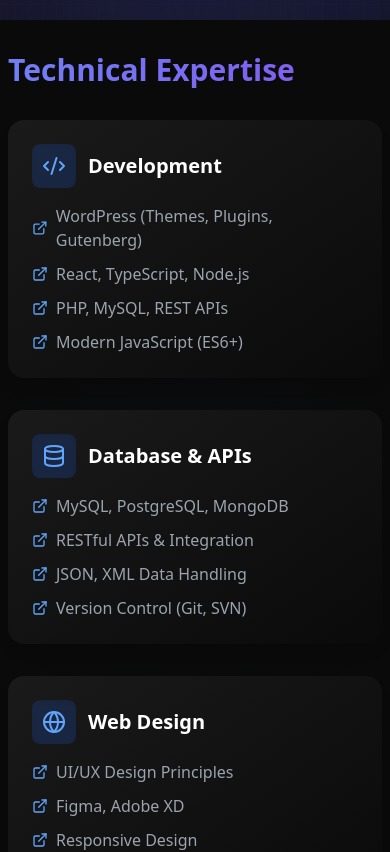
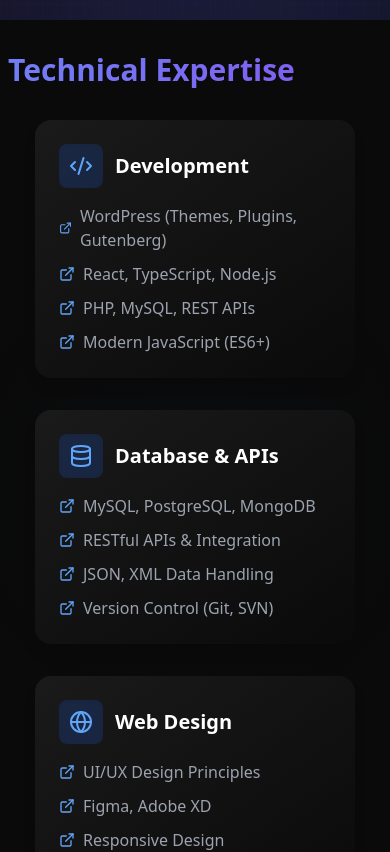
Before and after one commit to rugube/portfolio, a React (Vite) app: page / in a window 390 px wide. Shown: the part 740-1592 px from the top of the page. Built offline with nearby package versions, Linux system fonts and the light colour scheme.

Commit message:
card width adjustment mobile

```diff
--- a/src/App.tsx
+++ b/src/App.tsx
@@ -139,8 +139,8 @@ function App() {
             <div className="absolute inset-0 bg-[radial-gradient(circle_at_center,_var(--tw-gradient-stops))] from-blue-500/5 via-transparent to-transparent opacity-50" />
             <div className="max-w-4xl mx-auto relative">
               <h2 className="text-3xl font-bold mb-8 gradient-text">Technical Expertise</h2>
-              <div className="grid grid-cols-1 md:grid-cols-3 gap-4 sm:gap-6">
-                <div className="card-gradient p-6 rounded-2xl hover:scale-[1.02] transition-transform shadow-lg mb-4 md:mb-0">
+              <div className="grid grid-cols-1 md:grid-cols-3 gap-4 sm:gap-6 px-4 sm:px-0">
+                <div className="card-gradient p-6 rounded-2xl hover:scale-[1.02] transition-transform shadow-lg mb-4 md:mb-0 max-w-[320px] mx-auto w-full">
                   <div className="flex items-center gap-3 mb-4">
                     <div className="p-2.5 bg-blue-600/20 rounded-lg shadow-inner">
                       <Code2 className="text-blue-400" size={24} />
@@ -167,7 +167,7 @@ function App() {
                   </ul>
                 </div>
 
-                <div className="card-gradient p-6 rounded-2xl hover:scale-[1.02] transition-transform shadow-lg mb-4 md:mb-0">
+                <div className="card-gradient p-6 rounded-2xl hover:scale-[1.02] transition-transform shadow-lg mb-4 md:mb-0 max-w-[320px] mx-auto w-full">
                   <div className="flex items-center gap-3 mb-4">
                     <div className="p-2.5 bg-blue-600/20 rounded-lg shadow-inner">
                       <Database className="text-blue-400" size={24} />
@@ -194,7 +194,7 @@ function App() {
                   </ul>
                 </div>
 
-                <div className="card-gradient p-6 rounded-2xl hover:scale-[1.02] transition-transform shadow-lg mb-4 md:mb-0">
+                <div className="card-gradient p-6 rounded-2xl hover:scale-[1.02] transition-transform shadow-lg mb-4 md:mb-0 max-w-[320px] mx-auto w-full">
                   <div className="flex items-center gap-3 mb-4">
                     <div className="p-2.5 bg-blue-600/20 rounded-lg shadow-inner">
                       <Globe className="text-blue-400" size={24} />
```
